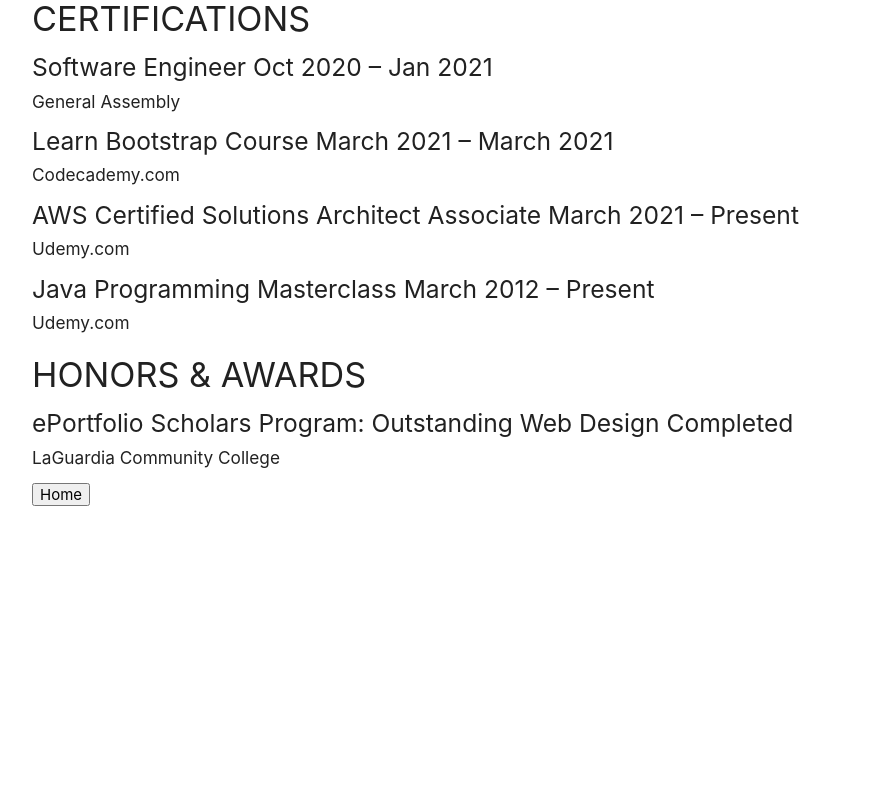
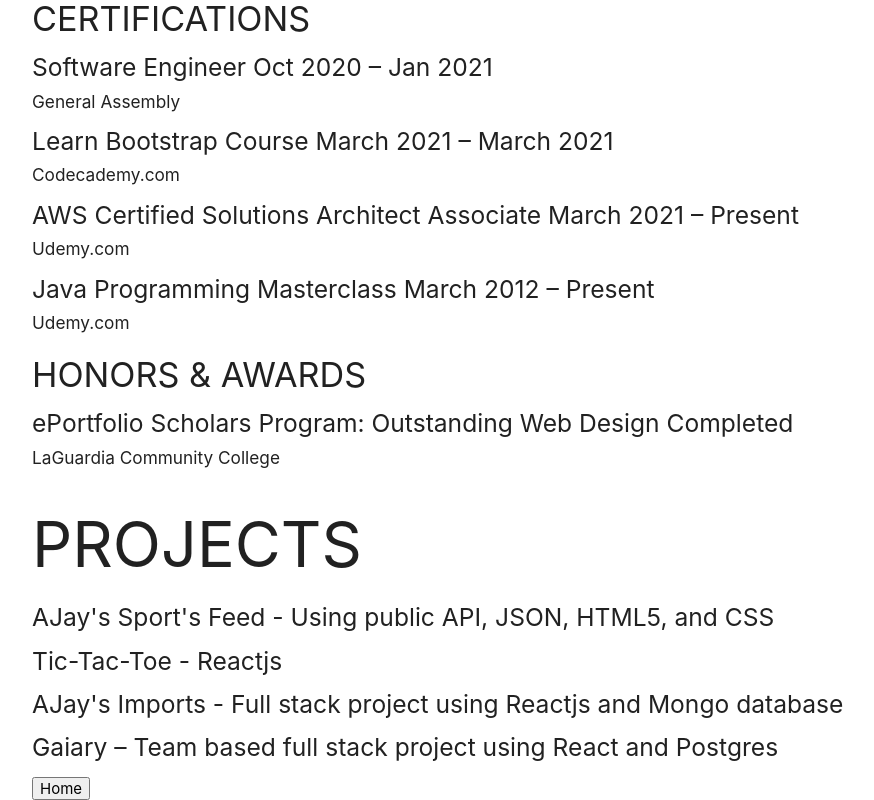
Before and after one commit to ajdat10/Andrew-s_Resume, a React (Create React App) app: page /resume in a window 1280 px wide. Shown: the part 1997-2797 px from the top of the page, without its empty margins (160-1034 px from the left). Before the commit the page ends 2503 px from the top, so only its background shows below. Built offline with nearby package versions, Linux system fonts and the light colour scheme.

Commit message:
added projects

```diff
--- a/src/pages/Resume.js
+++ b/src/pages/Resume.js
@@ -125,7 +125,21 @@
                 </ul>
               </div>
               <div class='profile-projects tab'>
-
+                <h1>PROJECTS</h1>
+                <ul>
+                  <li>
+                    <h5>AJay's Sport's Feed - Using public API, JSON, HTML5, and CSS</h5>
+                  </li>
+                  <li>
+                    <h5>Tic-Tac-Toe - Reactjs</h5>
+                  </li>
+                  <li>
+                    <h5>AJay's Imports - Full stack project using Reactjs and Mongo database</h5>
+                  </li>
+                  <li>
+                    <h5>Gaiary – Team based full stack project using React and Postgres</h5>
+                  </li>
+                </ul>
               </div>
             </div>
           </div>
```
